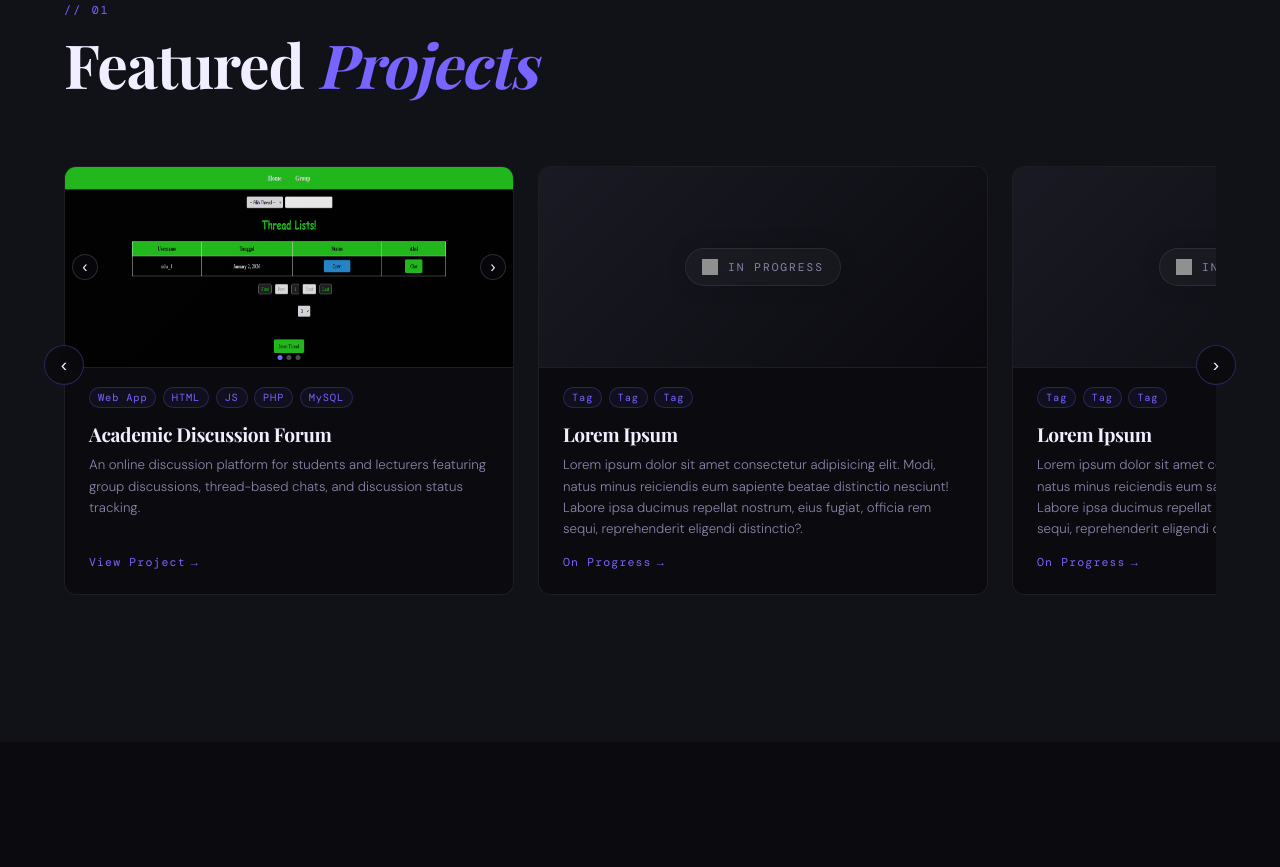
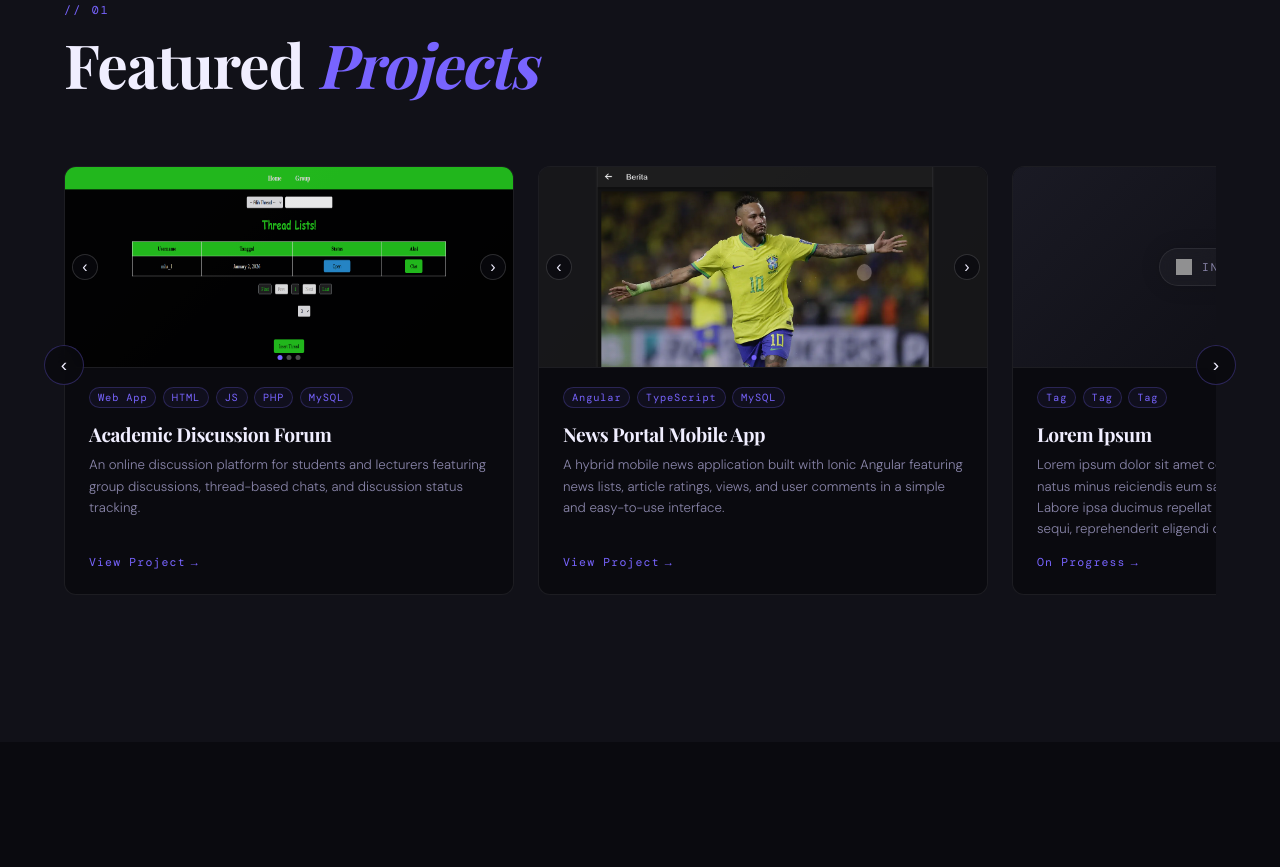
Before and after one commit to JosephXela/Portofolio-Joseph, a plain HTML site: page index.html in a window 1280 px wide. Shown: the part 925-1792 px from the top of the page. Drawn offline with nearby package versions, Linux system fonts and the light colour scheme; grey boxes are pictures that could not be loaded.

Commit message:
update //01 - project 02

```diff
--- a/index.html
+++ b/index.html
@@ -1058,9 +1058,9 @@
                 <div class="project-card reveal">
                     <div class="project-img" data-slider>
                         <div class="img-slides">
-                            <img src="bukti/FSP.png" alt="FSP 1">
-                            <img src="bukti/FSP2.png" alt="FSP 2">
-                            <img src="bukti/FSP3.png" alt="FSP 3">
+                            <img src="bukti/FSP/FSP.png" alt="FSP 1">
+                            <img src="bukti/FSP/FSP2.png" alt="FSP 2">
+                            <img src="bukti/FSP/FSP3.png" alt="FSP 3">
                         </div>
                         <button class="img-btn img-prev">&#8249;</button>
                         <button class="img-btn img-next">&#8250;</button>
@@ -1084,30 +1084,29 @@
 
                 <!-- PROJECT 02 -->
                 <div class="project-card reveal">
-                    <div class="project-img">
-
-                        <div class="project-img-placeholder">
-                            <div class="progress-badge">
-                                <img src="https://upload.wikimedia.org/wikipedia/commons/d/dd/Loading_spinner.svg"
-                                    alt="Loading">
-
-                                <span>IN PROGRESS</span>
+                    <div class="project-img" data-slider>
+                        <div class="img-slides">
+                            <img src="bukti/HMP/HMP.png" alt="HMP 1">
+                            <img src="bukti/HMP/HMP2.png" alt="HMP 2">
+                            <img src="bukti/HMP/HMP3.png" alt="HMP 3">
                         </div>
-                        </div>
-                        <span class="project-img-badge">Project Photo</span>
+                        <button class="img-btn img-prev">&#8249;</button>
+                        <button class="img-btn img-next">&#8250;</button>
+                        <div class="img-dots"></div>
                     </div>
                     <div class="project-info">
                         <div class="project-tags">
-                            <span class="p-tag">Tag</span>
-                            <span class="p-tag">Tag</span>
-                            <span class="p-tag">Tag</span>
+                            <span class="p-tag">Angular</span>
+                            <span class="p-tag">TypeScript</span>
+                            <span class="p-tag">MySQL</span>
                         </div>
-                        <h3 class="project-title">Lorem Ipsum</h3>
-                        <p class="project-desc">Lorem ipsum dolor sit amet consectetur adipisicing elit.
-                            Modi, natus minus reiciendis eum sapiente beatae distinctio nesciunt!
-                            Labore ipsa ducimus repellat nostrum, eius fugiat, officia rem sequi,
-                            reprehenderit eligendi distinctio?.</p>
-                        <a href="#" class="project-link">On Progress <span>&#8594;</span></a>
+                        <h3 class="project-title">News Portal Mobile App</h3>
+                        <p class="project-desc">
+                            A hybrid mobile news application built with Ionic Angular featuring news lists, article
+                            ratings, views, and user comments in a simple and easy-to-use interface.
+                        </p>
+                        <a href="https://github.com/JosephXela/hybrid-mobile-portal-berita" class="project-link"
+                            target="_blank">View Project <span>&#8594;</span></a>
                     </div>
                 </div>
                 <!-- PROJECT 03 -->
```
Also changed, not shown: bukti/FSP/FSP.png (renamed from bukti/FSP.png), bukti/FSP/FSP2.png (renamed from bukti/FSP2.png), bukti/FSP/FSP3.png (renamed from bukti/FSP3.png), bukti/HMP/HMP.png (added), bukti/HMP/HMP2.png (added), bukti/HMP/HMP3.png (added). Lines whose indentation alone changed are shown as unchanged.
